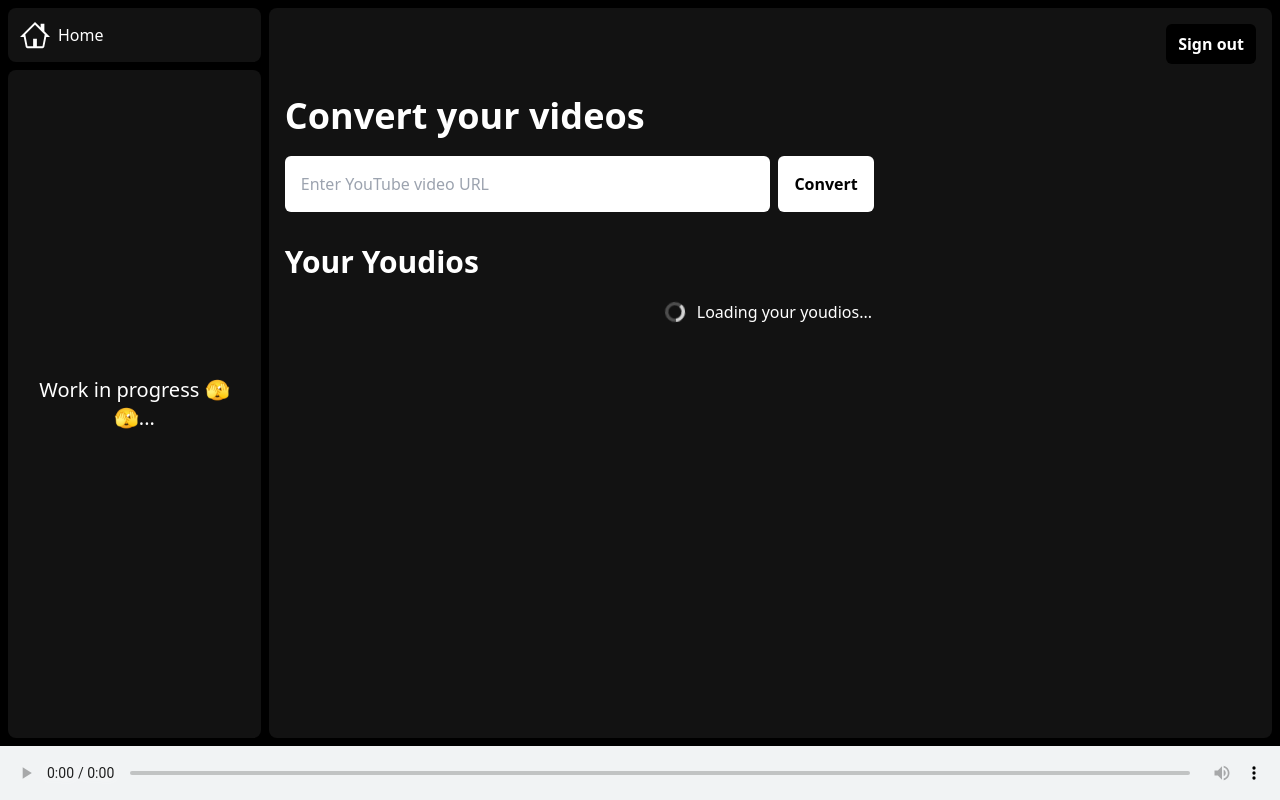
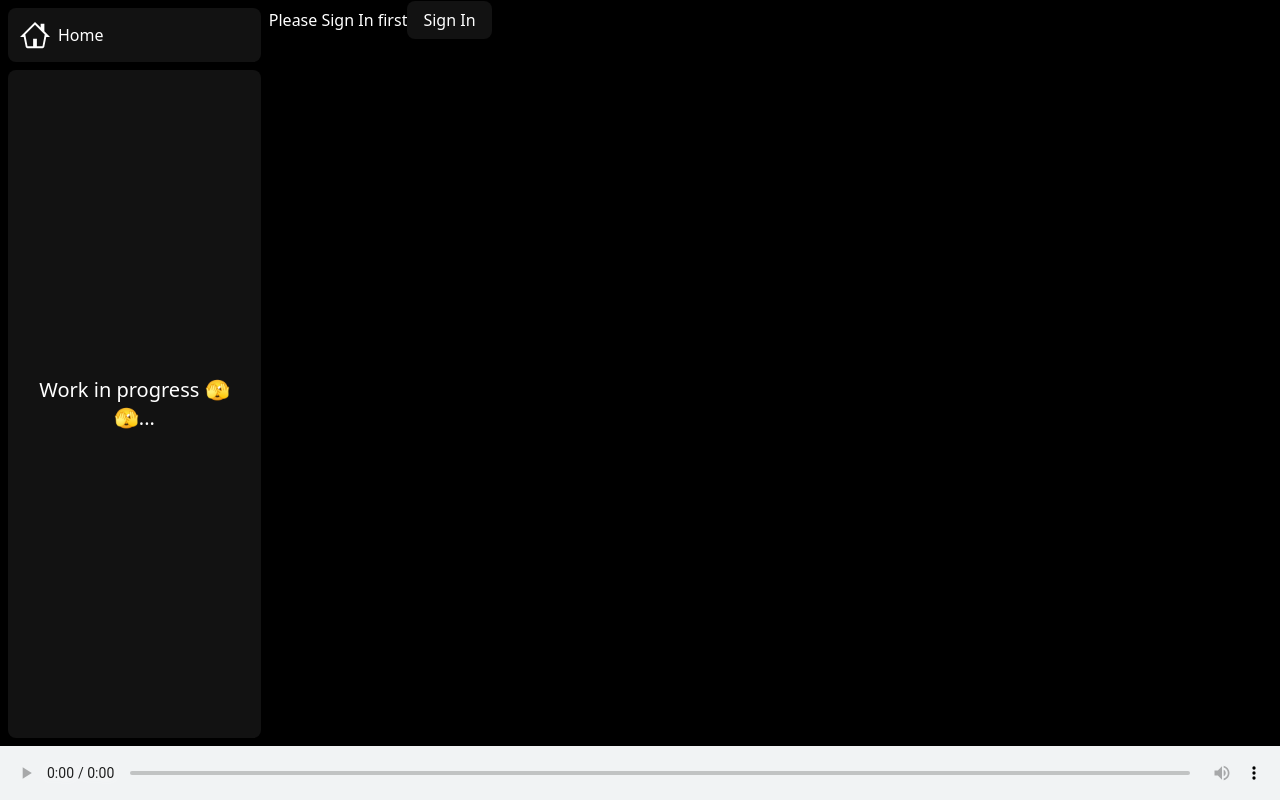
Before and after one commit to anonthedev/youdio, a Next.js app: page /dashboard in a window 1280 px wide. Before the commit this address had no page. Built offline with nearby package versions, Linux system fonts and the light colour scheme.

Commit message:
Added better auth check on dashboard page

```diff
--- a/src/Components/Dashboard/Dashboard.tsx
+++ b/src/Components/Dashboard/Dashboard.tsx
@@ -7,10 +7,12 @@
 import SomeYoudios from "./SomeYoudios";
 import SignOut from "../SignOut";
 import { useRouter } from "next/navigation";
+import Link from "next/link";
 
 export default function Dashboard() {
     // const [userData, setUserData] = useState<any>()
     const { updateUserDetails } = useUserDetails((state: any) => state)
+    const [signedIn, setSignedIn] = useState<boolean>()
 
     const router = useRouter()
 
@@ -18,10 +20,12 @@
         async function getUserData() {
             const { data, error } = await supabase.auth.refreshSession();
             if (data.user) {
+                setSignedIn(true)
                 updateUserDetails(data.user);
             } else {
                 // console.log("X")
-                router.replace("/signIn")
+                // router.replace("/signIn")
+                setSignedIn(false)
             }
         }
 
@@ -29,7 +33,7 @@
     }, [])
 
     // console.log(userDetails)
-
+    if (signedIn) {
         return (
             <section className="bg-[#121212] p-4 rounded-lg flex flex-col gap-8 h-full mb-2">
                 <div className="self-end">
@@ -40,4 +44,12 @@
 
             </section>
         )
+    } else {
+        return (
+            <section className="w-full h-full bg-black">
+                Please Sign In first
+                <Link className="px-4 py-2 rounded-lg bg-[#121212]" href={"/signIn"}>Sign In</Link>
+            </section>
+        )
     }
+}
```
Lines whose indentation alone changed are shown as unchanged.
